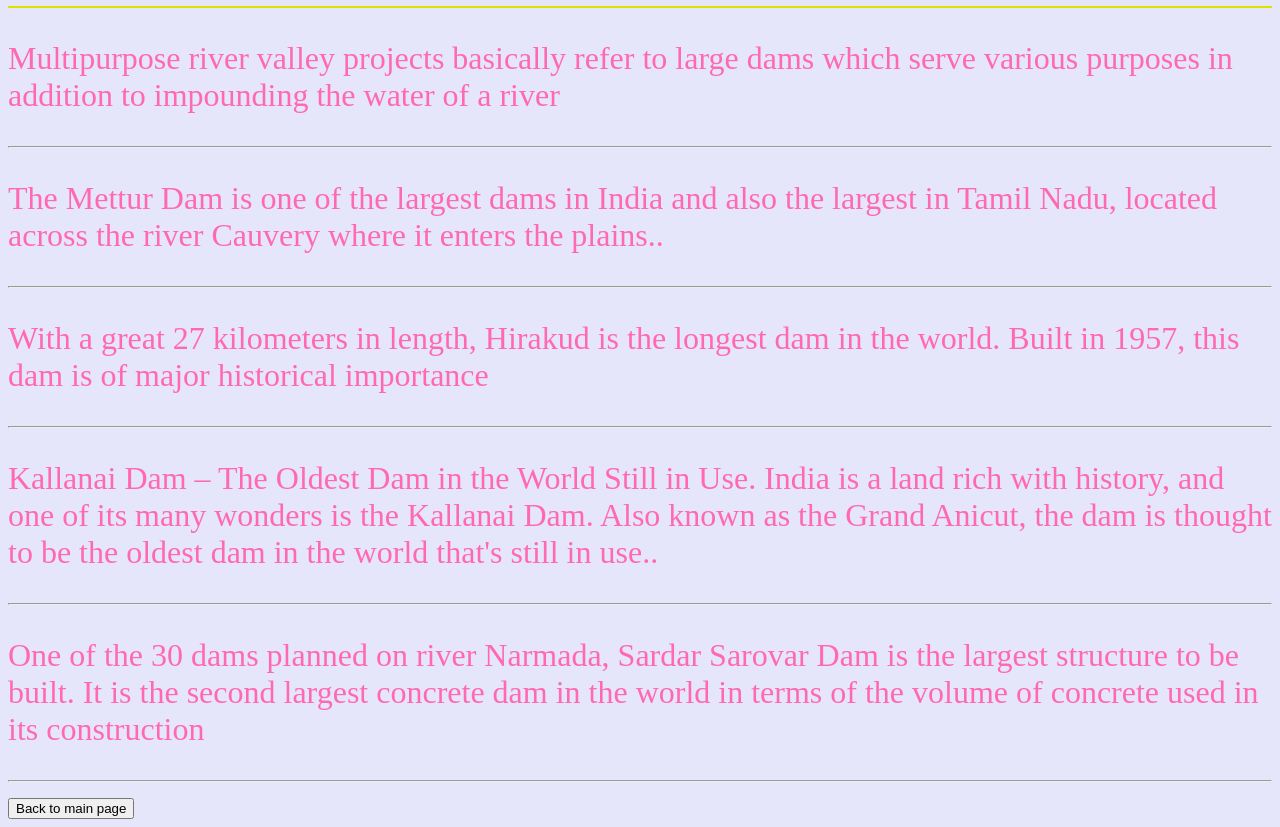
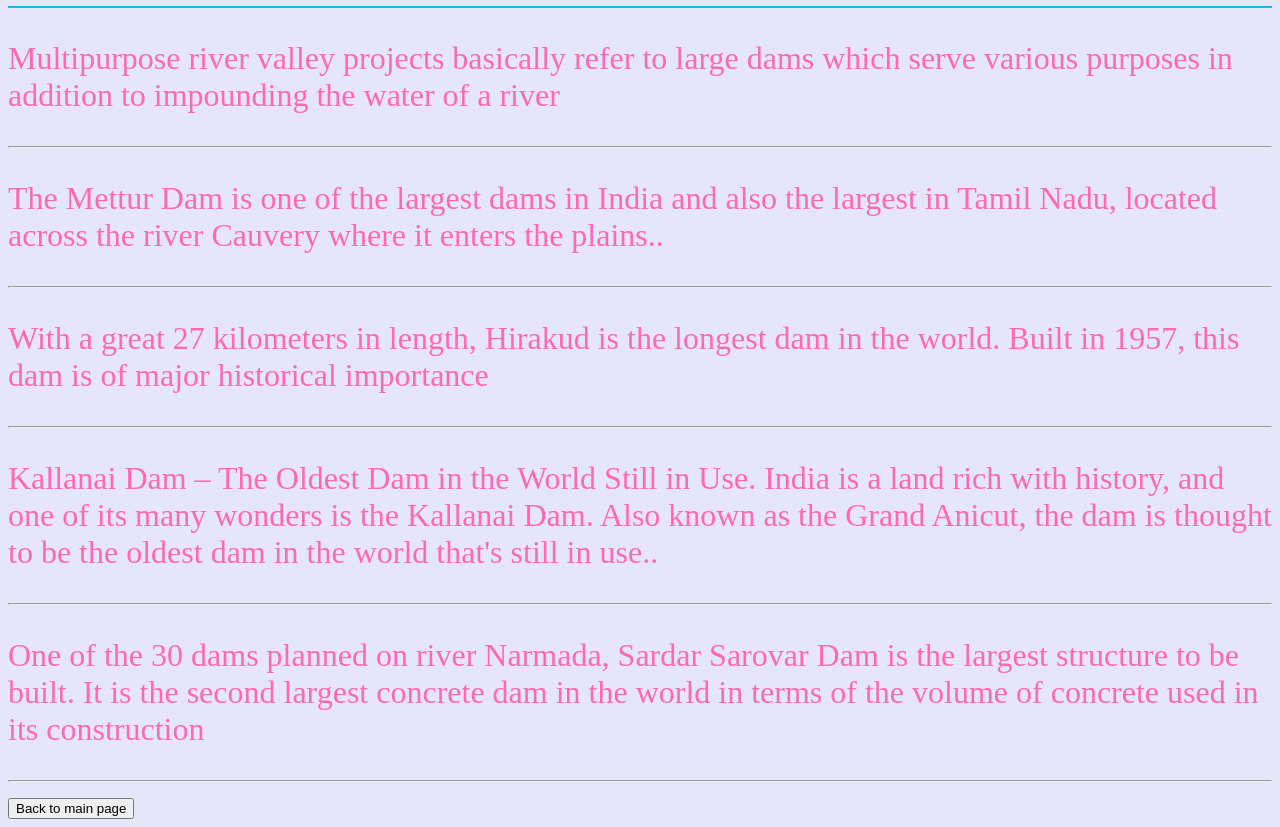
Before and after one commit to Geshmine/Water, a plain HTML site: page project.html in a window 1280 px wide. Shown: the part 60-887 px from the top of the page. Drawn offline with Linux system fonts and the light colour scheme.

Commit message:
Update project.html

```diff
--- a/project.html
+++ b/project.html
@@ -4,7 +4,7 @@
 </head>
 <body bgcolor=lavender>
 <h1 align=center>Major muti pupose of water projects in india</h1>
-<hr size=2 color=deep sky blue>
+<hr size="2" color="deepskyblue">
 <font face=Britannic color=hotpink size=6>
 <p>Multipurpose river valley projects basically refer to large dams which serve various purposes in addition to impounding the water of a river</p>
 <hr>
```
